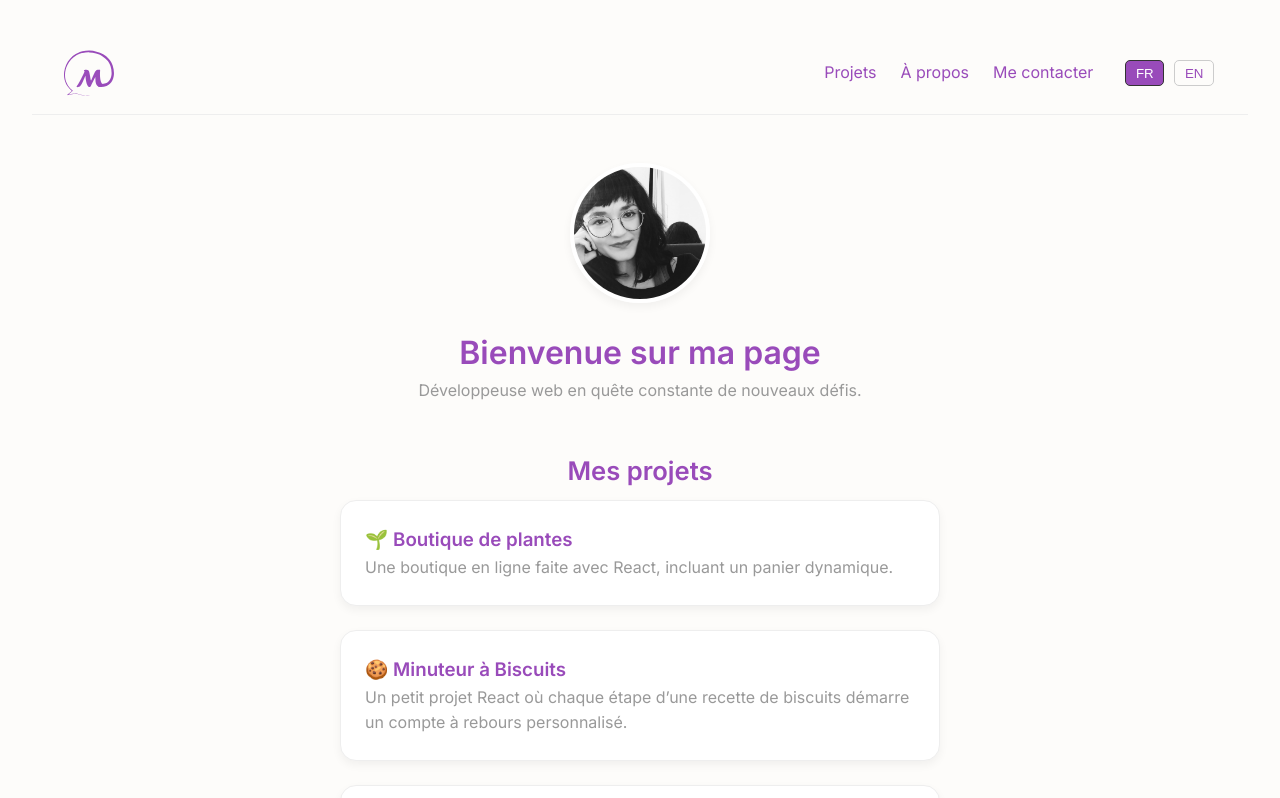
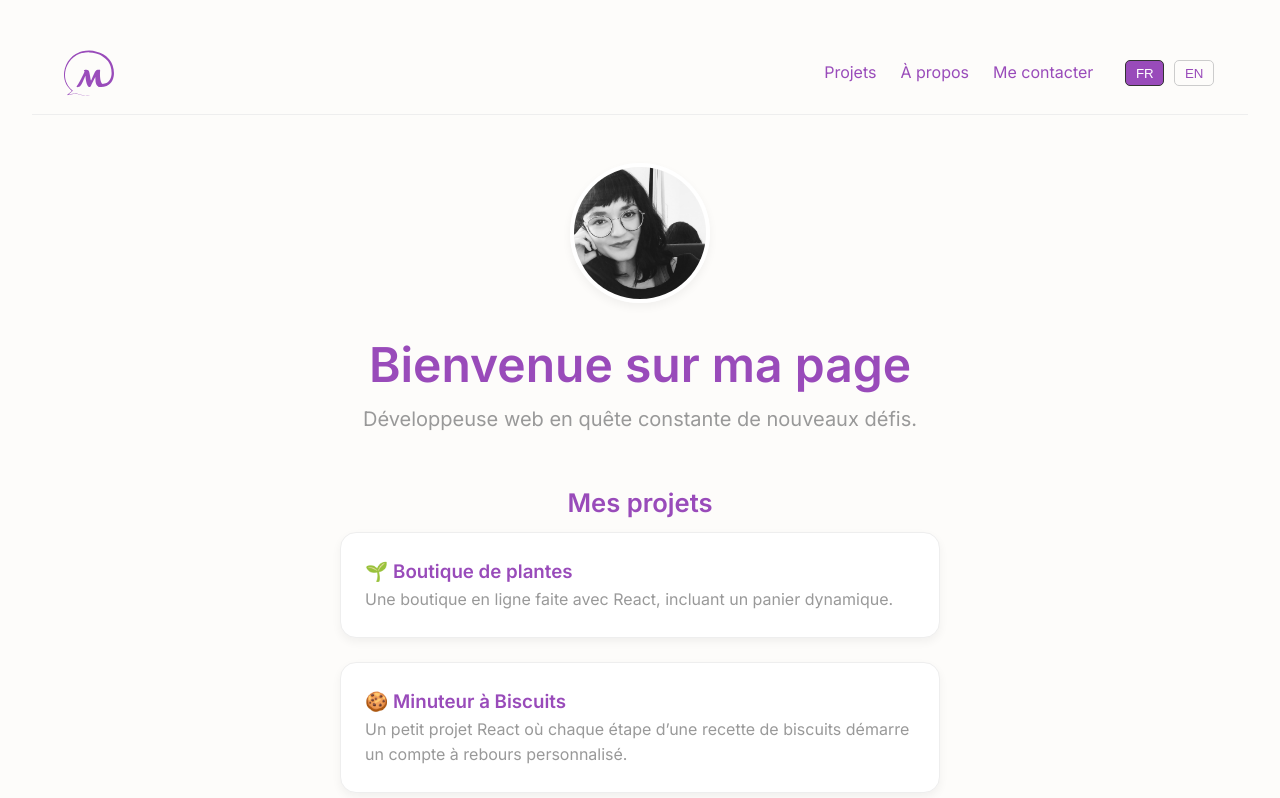
Before and after one commit to Manzana1/HomePage, a React (Vite) app: page / in a window 1280 px wide. Shown: the top 798 px of the page. Built offline with nearby package versions, Linux system fonts and the light colour scheme.

Commit message:
Changing font-size of h1 and #about

```diff
--- a/src/style/main.css
+++ b/src/style/main.css
@@ -147,7 +147,7 @@ header img {
   margin-bottom: 1rem;
 }
 h1 {
-  font-size: 2rem;
+  font-size: 3rem;
   font-weight: 600;
   color: #994bba;
   translate: none;
@@ -155,6 +155,9 @@ h1 {
   scale: none;
   transform: translate(0px, 0px);
   opacity: 1;
+}
+#about {
+  font-size: 20px;
 }
 p {
   font-size: 1rem;
```
